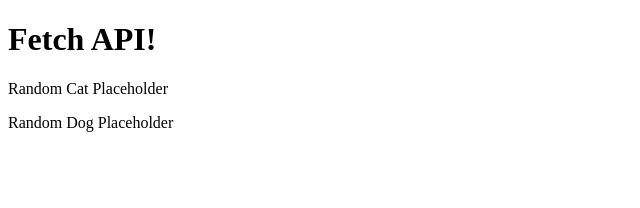
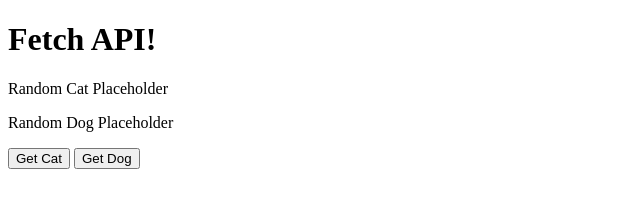
Before and after one commit to tramirez30/Fetch-API, a plain HTML site: page index.html in a window 1280 px wide. Shown: the whole page, without its empty margins (0-640 px from the left). Drawn offline with Linux system fonts and the light colour scheme.

Commit message:
Finished up HTML

```diff
--- a/index.html
+++ b/index.html
@@ -19,6 +19,11 @@
         </div>
     </div>
 
+    <div class="buttons">
+        <button id="cat-btn">Get Cat</button>
+        <button id="dog-btn">Get Dog</button>
+    </div>
+
     <script src="script.js"></script>
 </body>
 </html>
```
